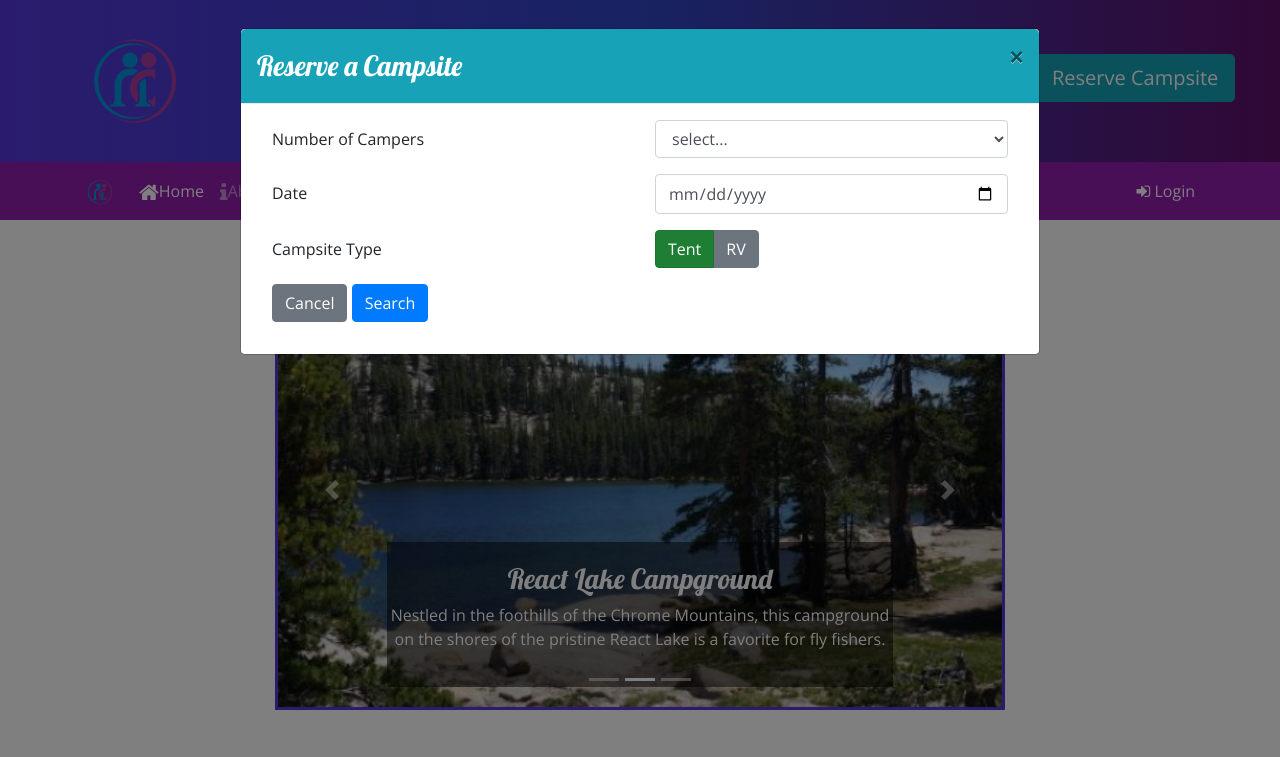
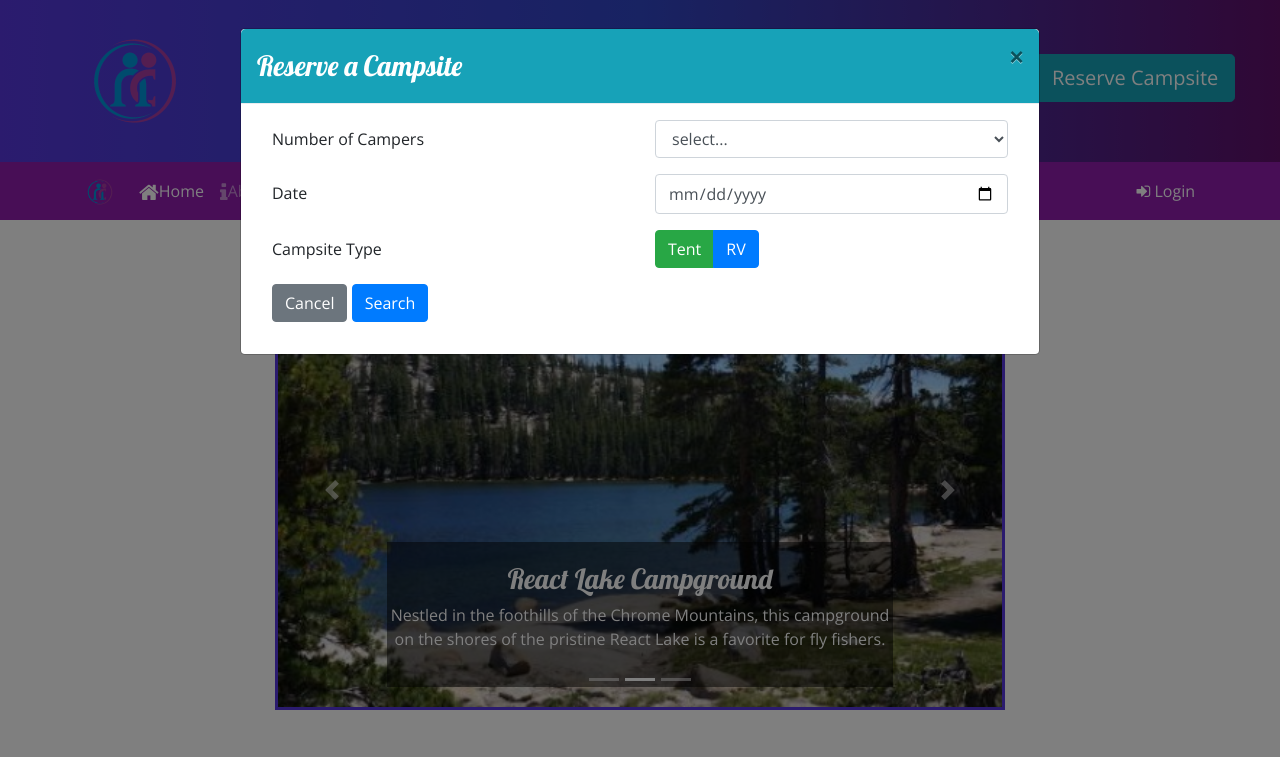
Before and after one commit to you-123/git-nucampsite, a website: page index.html in a window 1280 px wide. Both pictures are taken after a click on the button "Reserve Campsite". Shown: the top 757 px of the page. Drawn offline with nearby package versions, Linux system fonts and the light colour scheme.

Commit message:
weekthreemodfied

```diff
--- a/index.html
+++ b/index.html
@@ -70,14 +70,14 @@
                                 </div>
                             </div>
                             <div class="form-group row">
-                                <label for="sitetype" class="col-sm-6 col-form-label">Campsite Type</label>
+                                <label for="siteType" class="col-sm-6 col-form-label">Campsite Type</label>
                                 <div class="col btn-group btn-group-toggle" data-toggle="buttons">
-                                    <label class="btn btn-success active">
-                                        <input type="radio" name="sitetype" id="siteTent" value="Tent"
-                                            autocomplete="off" checked> Tent
+                                    <label class="btn btn-success ">Tent
+                                        <input type="radio" name="siteType" id="siteTent" value="tent"
+                                            autocomplete="off" checked>
                                     </label>
-                                    <label class="btn btn-secondary">
-                                        <input type="radio" name="siteRV" id="siteRV" value="RV" autocomplete="off"> RV
+                                    <label class="btn btn-primary">RV
+                                        <input type="radio" name="siteType" id="siteRV" value="RV" autocomplete="off">
                                     </label>
                                 </div>
                             </div>
```
